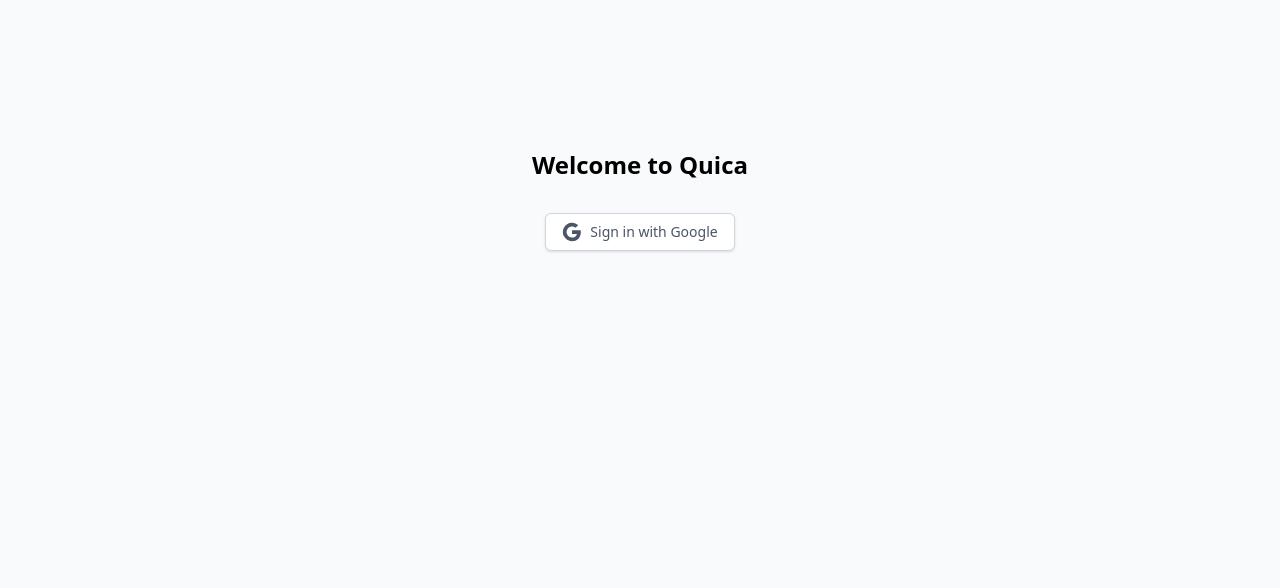
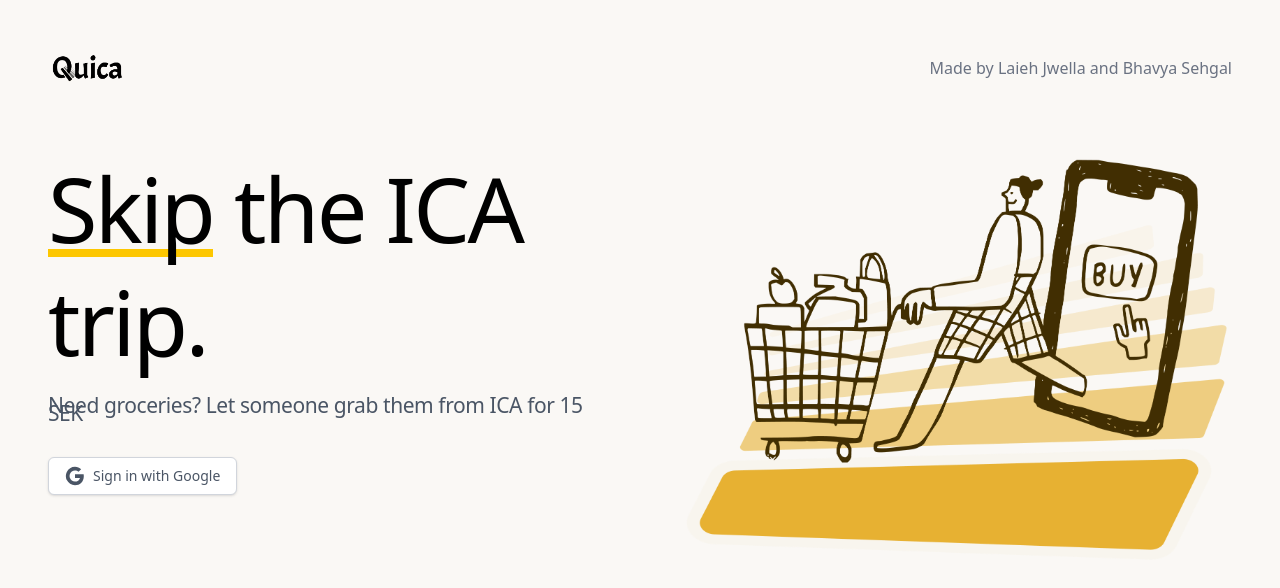
Before and after one commit to 1aieh/Quica, a React (Vite) app: page / in a window 1280 px wide. Shown: the top 588 px of the page. Built offline with nearby package versions, Linux system fonts and the light colour scheme; no server answers.

Commit message:
added nicer login screen

```diff
--- /dev/null
+++ b/src/components/auth/AuthView.jsx
@@ -0,0 +1,50 @@
+import React from 'react';
+import GoogleSignInButton from './GoogleSignInButton';
+import quicaLogo from '../../assets/Quica Black Full Logo.png';
+import authIllustration from '../../assets/order illustration.png';
+
+function AuthView({ onGoogleSignIn, teamMembers }) {
+  return (
+    <div className="flex flex-col min-h-screen bg-[#FAF8F5] p-8 lg:p-12 font-inter">
+      <div className="max-w-[1400px] mx-auto w-full">
+        {/* Top Bar */}
+        <div className="flex justify-between items-center w-full mb-10 lg:mb-16">
+          <img src={quicaLogo} alt="Quica Logo" className="h-8 lg:h-10" />
+          <p className="text-gray-500 text-sm lg:text-base">
+            Made by {teamMembers}
+          </p>
+        </div>
+
+        {/* Main Content Area */}
+        <div className="flex-grow flex flex-col lg:flex-row items-start justify-center lg:justify-between gap-12 lg:gap-16">
+          {/* Left Side: Text and Button */}
+          <div className="flex flex-col items-start justify-start gap-4 lg:gap-6 max-w-xl">
+            <h1 className="text-[5.625rem] font-normal tracking-[-0.03em] leading-tight">
+              <span className="relative inline-block z-5">
+                Skip
+                <span className="absolute bottom-2 left-0 w-full h-[8px] bg-yellow-400 -z-1"></span>
+              </span> the ICA trip.
+            </h1>
+            <p className="text-[1.3125rem] font-light tracking-[-0.02em] text-gray-600 leading-2">
+              Need groceries? Let someone grab them from ICA for 15 SEK
+            </p>
+            <div className="mt-4">
+              <GoogleSignInButton onSignIn={onGoogleSignIn} />
+            </div>
+          </div>
+
+          {/* Right Side: Illustration */}
+          <div>
+            <img
+              src={authIllustration}
+              alt="Grocery delivery illustration"
+              className="w-full max-w-[30rem] md:max-w-[34rem] lg:max-w-[40rem]"
+            />
+          </div>
+        </div>
+      </div>
+    </div>
+  );
+}
+
+export default AuthView;
--- a/src/presenters/AuthPresenter.jsx
+++ b/src/presenters/AuthPresenter.jsx
@@ -1,7 +1,7 @@
 import { observer } from 'mobx-react-lite';
 import { auth } from '../firebase/persistence.js';
 import { GoogleAuthProvider, signInWithPopup } from 'firebase/auth';
-import GoogleSignInButton from '../components/auth/GoogleSignInButton';
+import AuthView from '../components/auth/AuthView';
 import { myQuicaModel } from '../model/QuicaModel.js';
 
 function AuthPresenter() {
@@ -18,10 +18,10 @@
   };
 
   return (
-    <div className="flex flex-col items-center justify-center min-h-[50vh]">
-      <h1 className="mb-8 text-2xl font-semibold">Welcome to Quica</h1>
-      <GoogleSignInButton onSignIn={handleGoogleSignIn} />
-    </div>
+    <AuthView
+      onGoogleSignIn={handleGoogleSignIn}
+      teamMembers="Laieh Jwella and Bhavya Sehgal"
+    />
   );
 }
 
```
Also changed, not shown: 1 other file (tests, documents, lock files or other folders).
